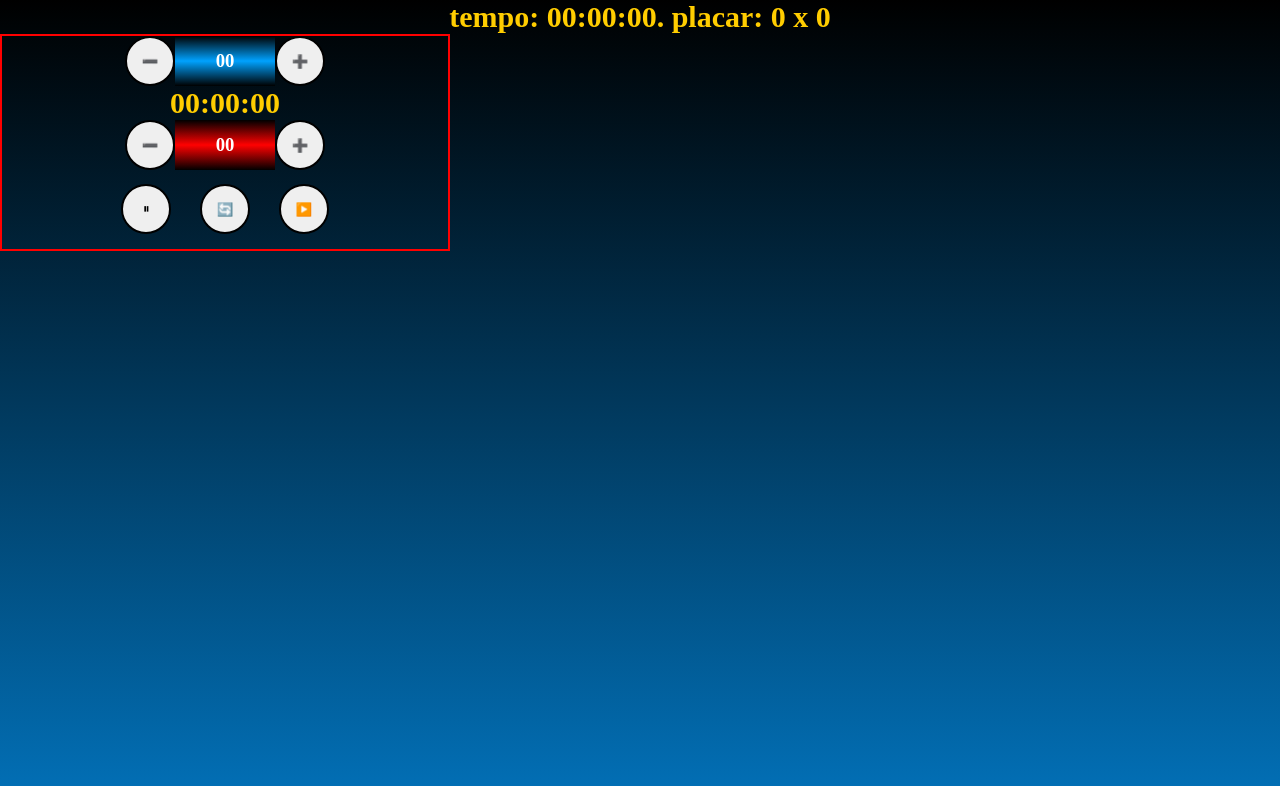
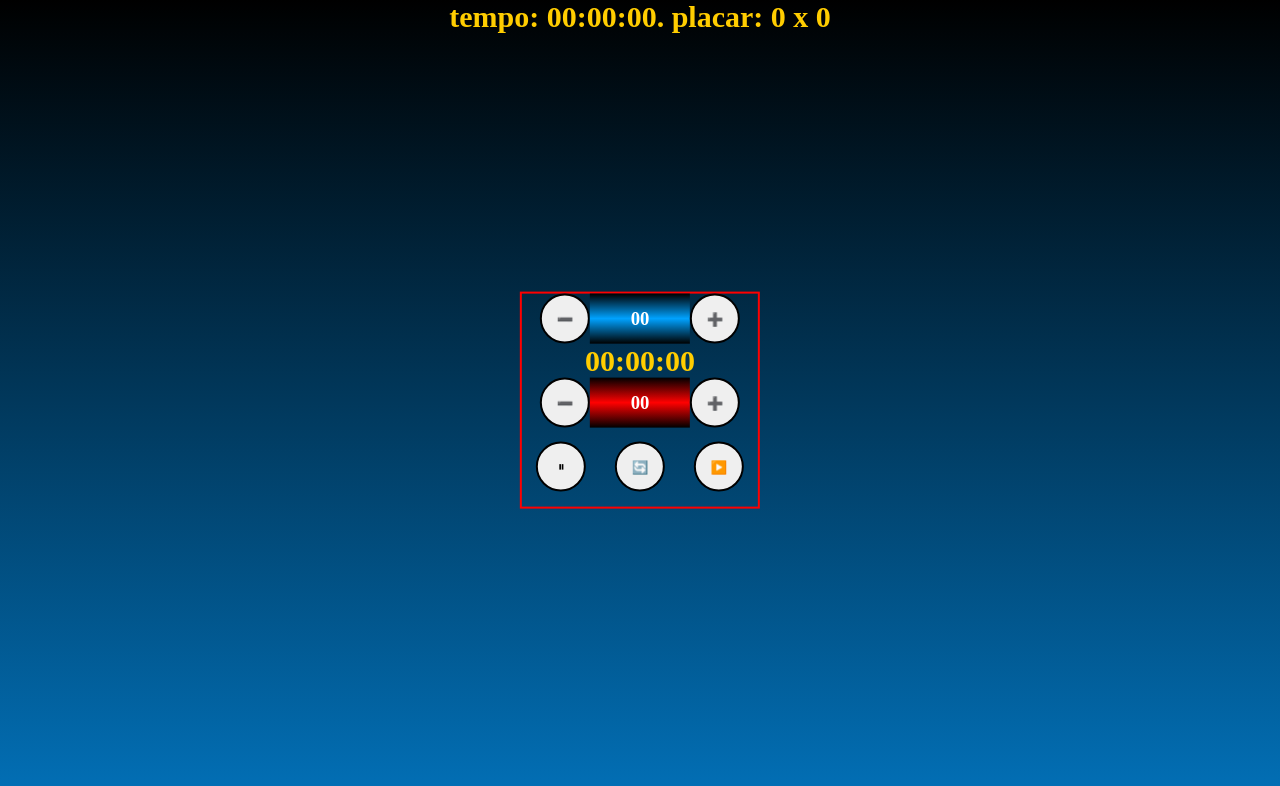
Before and after one commit to Wilton21y/zona02, a plain HTML site: page index.html in a window 1280 px wide. Drawn offline with Linux system fonts and the light colour scheme.

Commit message:
Update style.css

```diff
--- a/style.css
+++ b/style.css
@@ -19,6 +19,7 @@ a {
 
  --Plac-az: linear-gradient(rgba(0, 0, 0, 1), rgba(0, 162, 255, 1), rgba(0, 0, 0, 1));
  --Plac-vr: linear-gradient(rgba(0, 0, 0, 1), rgba(255, 1, 1, 1), rgba(0, 0, 0, 1));
+
  --btn-borda: rgba(0, 0, 0, 1);
 
  --fundo: linear-gradient(rgba(0, 0, 0, 1), rgba(2, 112, 183, 1));
@@ -36,6 +37,14 @@ button {
  height: 50px;
  cursor: pointer;
 }
+/* CONTEINER */
+ .cont {
+  position: absolute;
+  left: 50%;
+  top: 50%;
+  translate: -50% -50%;
+ }
+
 
 /* NAV */
 .nav {
```
